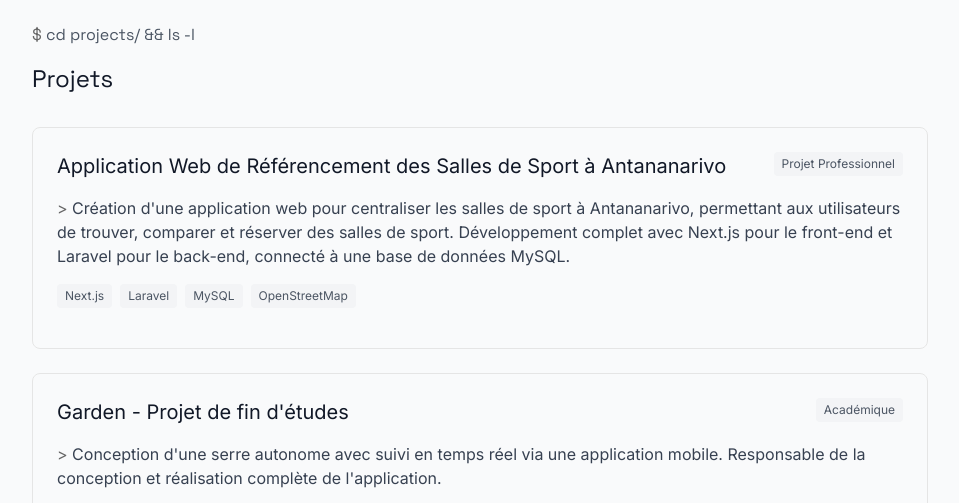
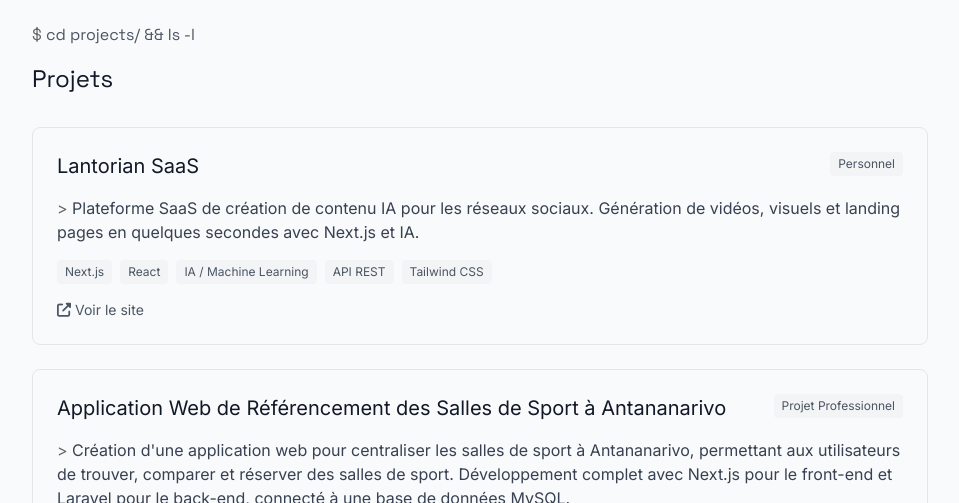
Before and after one commit to Tonnyjoh/Tonnyjoh.github.io, a website: page index.html in a window 1280 px wide. Shown: the part 1440-1943 px from the top of the page, without its empty margins (160-1119 px from the left). Drawn offline with nearby package versions, Linux system fonts and the light colour scheme.

Commit message:
Fix: Ajout des data-i18n pour le projet SaaS, corrections de traduction et ordre des formations

```diff
--- a/index.html
+++ b/index.html
@@ -446,6 +446,32 @@
             </div>
 
             <div class="grid grid-cols-1 gap-6">
+                <!-- Project Lantorian -->
+                <div class="bg-gray-50 dark:bg-darkgray p-6 rounded-lg border border-gray-200 dark:border-gray-700 card-hover project-card">
+                    <div class="flex justify-between items-start mb-4">
+                        <h3 class="text-xl font-medium text-gray-900 dark:text-white" data-i18n="saas_title">Lantorian SaaS</h3>
+                        <span class="text-xs bg-gray-100 dark:bg-gray-800 text-gray-600 dark:text-gray-300 px-2 py-1 rounded" data-i18n="project_type_personal">Projet Personnel</span>
+                    </div>
+                    <p class="text-gray-700 dark:text-gray-300 mb-4 output-line" data-i18n="saas_desc">
+                        Plateforme SaaS innovante de création de contenu IA. Générez des vidéos, visuels et landing pages
+                        pour les réseaux sociaux (YouTube, TikTok, Instagram, LinkedIn...) en seulement 60 secondes avec un seul prompt.
+                        Interface moderne développée en Next.js avec intégration d'IA pour l'automatisation complète du workflow créatif.
+                    </p>
+                    <div class="flex flex-wrap gap-2 mb-4">
+                        <span class="text-xs bg-gray-100 dark:bg-gray-800 text-gray-600 dark:text-gray-300 px-2 py-1 rounded">Next.js</span>
+                        <span class="text-xs bg-gray-100 dark:bg-gray-800 text-gray-600 dark:text-gray-300 px-2 py-1 rounded">React</span>
+                        <span class="text-xs bg-gray-100 dark:bg-gray-800 text-gray-600 dark:text-gray-300 px-2 py-1 rounded">IA / Machine Learning</span>
+                        <span class="text-xs bg-gray-100 dark:bg-gray-800 text-gray-600 dark:text-gray-300 px-2 py-1 rounded">API REST</span>
+                        <span class="text-xs bg-gray-100 dark:bg-gray-800 text-gray-600 dark:text-gray-300 px-2 py-1 rounded">Tailwind CSS</span>
+                    </div>
+                    <div class="flex space-x-3">
+                        <a href="https://saas.lantorian.com/en" target="_blank"
+                           class="text-gray-600 dark:text-gray-400 hover:text-black dark:hover:text-white text-sm flex items-center">
+                            <i class="fas fa-external-link-alt mr-1"></i> Voir le site
+                        </a>
+                    </div>
+                </div>
+
                 <div class="bg-gray-50 dark:bg-darkgray p-6 rounded-lg border border-gray-200 dark:border-gray-700 card-hover project-card">
                     <div class="flex justify-between items-start mb-4">
                         <h3 class="text-xl font-medium text-gray-900 dark:text-white" data-i18n="gym_app_title">Application Web de Référencement des Salles de Sport à Antananarivo</h3>
@@ -678,6 +704,19 @@
             </div>
 
             <div class="space-y-8">
+
+                <!-- Formation 2 - Master IT University -->
+                <div class="bg-gray-50 dark:bg-darkgray p-6 rounded-lg border border-gray-200 dark:border-gray-700 card-hover fade-in">
+                    <div class="flex flex-col md:flex-row md:justify-between md:items-center mb-4">
+                        <h3 class="text-lg font-medium text-gray-900 dark:text-white" data-i18n="edu_master_title">MASTER 1</h3>
+                        <span class="text-sm text-gray-500 dark:text-gray-400" data-i18n="date_master">2025 - en cours</span>
+                    </div>
+                    <p class="text-gray-600 dark:text-gray-400 mb-3 output-line">IT University</p>
+                    <p class="text-gray-700 dark:text-gray-300 output-line" data-i18n="edu_master_desc">
+                        Cycle Master en informatique à IT University, spécialisation en développement logiciel avancé, IA et systèmes intelligents. Approfondissement en architecture logicielle, cloud, data science et gestion de projet.
+                    </p>
+                </div>
+
                 <!-- Formation 1 - eTech -->
                 <div class="bg-gray-50 dark:bg-darkgray p-6 rounded-lg border border-gray-200 dark:border-gray-700 card-hover fade-in">
                     <div class="flex flex-col md:flex-row md:justify-between md:items-center mb-4">
@@ -701,7 +740,7 @@
                     </div>
                 </div>
 
-                <!-- Formation 2 - ISPM -->
+                <!-- Formation précédente -->
                 <div class="bg-gray-50 dark:bg-darkgray p-6 rounded-lg border border-gray-200 dark:border-gray-700 card-hover fade-in">
                     <div class="flex flex-col md:flex-row md:justify-between md:items-center mb-4">
                         <h3 class="text-lg font-medium text-gray-900 dark:text-white" data-i18n="edu_licence_title">Licence en Informatique et Télécommunication</h3>
@@ -713,7 +752,6 @@
                         Acquisition de compétences en programmation, bases de données et intelligence artificielle.
                     </p>
                 </div>
-
                 <!-- Certifications GRID -->
                 <div class="mb-12">
                     <div class="terminal-output mb-8">
@@ -790,7 +828,7 @@
     <!--Contact section -->
     <section id="contact" class="mb-20 fade-in">
         <div class="max-w-4xl mx-auto">
-            <div class="terminal-output mb-8">
+            <div class="terminal-output mb-8"></div>
                 <p class="mono text-gray-600 dark:text-gray-400 command-line">./contact_form.sh</p>
                 <h2 class="mono text-2xl font-medium text-gray-900 dark:text-white mt-4 mb-6" data-i18n="contact_title">Me contacter</h2>
             </div>
@@ -884,7 +922,7 @@
 </footer>
 
 <!-- Modal de certification amélioré -->
-<div id="certModal" class="fixed top-0 left-0 w-full h-full flex items-center justify-center z-[1000] opacity-0 invisible transition-opacity duration-300 ease-in-out backdrop-blur-md">
+<div id="certModal" class="fixed top-0 left-0 w-full h-full flex items-center justify-center z-[1000] opacity-0 invisible transition-opacity duration-300 ease-in-out backdrop-blur-md"></div>
     <div class="relative bg-white dark:bg-zinc-900 rounded-xl max-w-[90%] max-h-[90vh] w-[800px] overflow-auto border border-gray-300 dark:border-gray-700">
         <button id="closeCertModal" class="absolute top-1 right-1 bg-transparent border-none text-2xl text-gray-500 dark:text-gray-400 cursor-pointer w-10 h-10 flex items-center justify-center rounded-full transition-all duration-300 hover:text-red-500 dark:hover:text-red-400 hover:bg-black/5 dark:hover:bg-white/5 z-10" aria-label="Fermer le certificat" data-i18n-attr="aria-label:close_cert">&times;</button>
         <div class="p-6">
```
Also changed, not shown: src/dist/script/translations.js.
